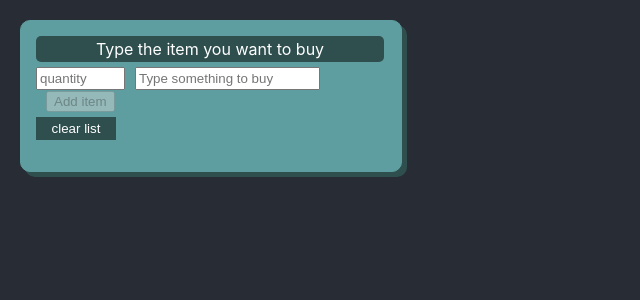
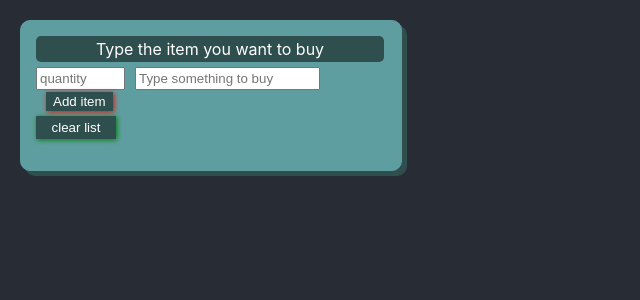
Before and after one commit to Alizada1353/powercoders, a React (Create React App) app in the folder shopping-react/: page / in a window 1280 px wide. Shown: the top 300 px of the page, without its empty margins (0-640 px from the left). Built offline with nearby package versions, Linux system fonts and the light colour scheme.

Commit message:
--- onKeyUp Event of Enter key --  -styles add to add button

```diff
--- a/shopping-react/src/ItemInput.js
+++ b/shopping-react/src/ItemInput.js
@@ -10,7 +10,18 @@ class ItemInput extends Component{
 
     this.onItemChange = this.onItemChange.bind(this);
     this.onQuantityChange = this.onQuantityChange.bind(this);
+    this.onKeyUp = this.onKeyUp.bind(this);
   }
+  onKeyUp(event) {
+    if (this.state.item.trim() === '') {
+      return;
+    }
+    if (event.key !== 'Enter') {
+      return;
+    }
+    this.props.onAddItem(this.state.item.trim(), this.state.quantity.trim());
+  }
+
   onItemChange(event) {
     this.setState({item: event.target.value});
   }
@@ -22,9 +33,16 @@ class ItemInput extends Component{
     return (
         <div>
           <label htmlFor="item"> Type the item you want to buy </label>
-          <input onChange={this.onQuantityChange} type="text" id="quantity" size="8" placeholder="quantity"/>
-          <input onChange={this.onItemChange} type="text" id="item" placeholder="Type something to buy"/>
-          <button onClick={() => this.props.onAddItem(this.state.item.trim(), this.state.quantity.trim())}
+          <input onChange={this.onQuantityChange}
+                 onKeyUp={this.onKeyUp}
+                 type="text" id="quantity" size="8" placeholder="quantity"/>
+
+          <input onChange={this.onItemChange}
+                 onKeyUp={this.onKeyUp}
+                 type="text" id="item" placeholder="Type something to buy"/>
+
+          <button onClick={() => this.props.onAddItem(this.state.item.trim(),
+                  this.state.quantity.trim())}
                   disabled={this.state.item.trim() === ''}
                   id="add">Add item</button>
         </div>
--- a/shopping-react/src/index.css
+++ b/shopping-react/src/index.css
@@ -25,9 +25,17 @@ body {
   padding: 2px;
 }
 
-#add, #item
+#item
 {
   margin-left: 10px;
+}
+#add
+{
+  margin-left: 10px;
+  background-color: darkgreen;
+  color: white;
+  border: 1px solid darkgreen;
+  box-shadow: 1px 1px 5px red;
 }
 label
 {
@@ -48,8 +56,9 @@ label
   border: 1px solid darkred;
   text-align: center;
   width: 80px;
+  box-shadow: 1px 1px 5px green;
 }
-#clear:disabled
+#clear:disabled, #add:disabled
 {
   background-color: darkslategray;
   border: 1px solid darkslategray;
```
